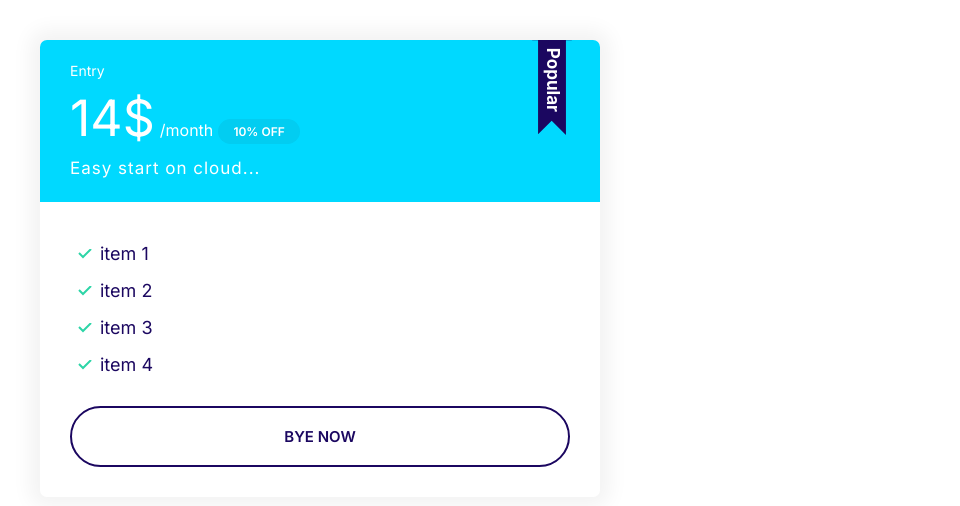
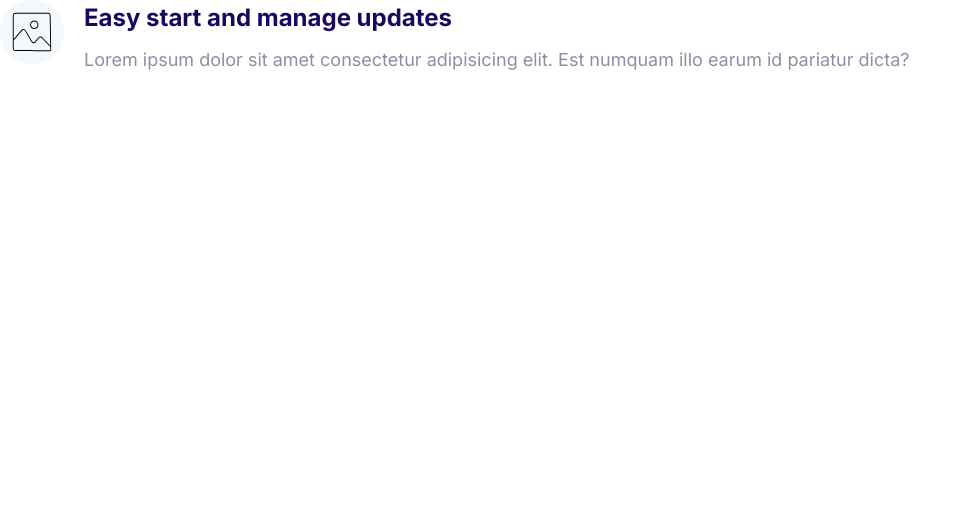
Before and after one commit to MeeetShaaah/MeeShaa-Basic-HTML-CSS-Website, a plain HTML site: page index.html in a window 1280 px wide. Shown: the whole page, without its empty margins (0-960 px from the left). Drawn offline with Linux system fonts and the light colour scheme.

Commit message:
Build media components

```diff
--- a/CSS/styles.css
+++ b/CSS/styles.css
@@ -155,8 +155,6 @@ a{
 }
 
 /*Icons....*/
-
-
 .icon{
     width: 40px;
     height: 40px;
@@ -307,7 +305,7 @@ a{
     background: #02cdf1;
 }
 
-/*plands....*/
+/*Plans....*/
 
 .plan__name{
     color: #fff;
@@ -352,7 +350,7 @@ a{
     right: 5%;
 }
 
-@media screen and (min-width:1024px){
+@media screen and (min-width: 1024px){
     .plan__name{
         font-size: 1.4rem;
     }
@@ -369,3 +367,21 @@ a{
         font-size: 1.7rem;
     }
 }
+
+/*Media....*/
+
+.media{
+    display: flex;
+}
+
+.media__title{
+    margin-top: 0;
+}
+
+.media__body{
+    margin: 0 2rem;
+}
+
+.media__image{
+    margin-top: 1rem;
+}
--- a/index.html
+++ b/index.html
@@ -11,26 +11,17 @@
     <link rel="stylesheet" href="css/styles.css">
 </head>
 <body>
-    <div style="width: 50%; padding: 4rem">
-        <div class="plan plan--popular">
-            <div class="card card--secondary">
-                <header class="card__header">
-                    <h3 class="plan__name">Entry</h3>
-                    <span class="plan__price">14$</span>
-                    <span class="plan__billing-cycle">/month</span>
-                    <span class="badge badge--secondary badge--small"> 10% OFF</span>
-                    <span class="plan__description">Easy start on cloud...</span>
-                </header>
-                <div class="card__body">
-                    <ul class="list list--tick">
-                        <li class="list__item">item 1</li>
-                        <li class="list__item">item 2</li>
-                        <li class="list__item">item 3</li>
-                        <li class="list__item">item 4</li>
-                    </ul>
-                    <button class="btn btn--outline btn--block">Bye Now</button>
-                </div>
-            </div>
+    <div class="media">
+        <div class="media_image">
+            <span class="icon-container">
+                <svg class="icon icon--primary">
+                    <use xlink:href="images/sprite.svg#snap"></use>
+                </svg>
+            </span>
+        </div>
+        <div class="media__body">
+            <h3 class="media__title">Easy start and manage updates</h3>
+            <p>Lorem ipsum dolor sit amet consectetur adipisicing elit. Est numquam illo earum id pariatur dicta?</p>
         </div>
     </div>
 </body>
```
Also changed, not shown: Components/Popular_Badge.html (+1 -1 lines), Components/media.html (added, +13 -0 lines).
